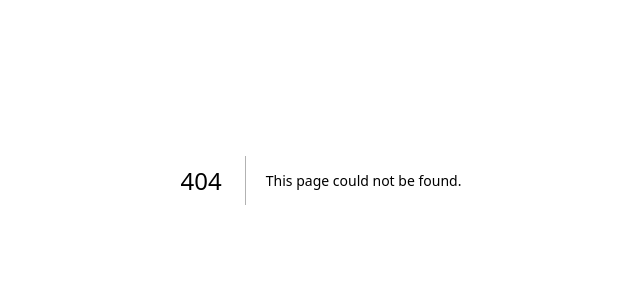
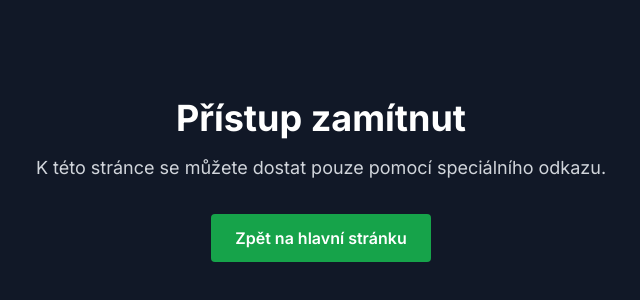
Before and after one commit to vooness/eduko1, a Next.js app: page /Pristup-odepren in a window 1280 px wide. Before the commit this address had no page. Shown: the part 220-520 px from the top of the page, without its empty margins (319-959 px from the left). Built offline with nearby package versions, Linux system fonts and the light colour scheme.

Commit message:
Implementace middleware pro tokenové zabezpečení a další opravy

```diff
--- /dev/null
+++ b/src/app/Pristup-odepren/page.tsx
@@ -0,0 +1,22 @@
+"use client";
+
+import { useRouter } from "next/navigation";
+
+export default function AccessDeniedPage() {
+  const router = useRouter();
+
+  return (
+    <div className="bg-gray-900 text-white min-h-screen flex flex-col items-center justify-center">
+      <h1 className="text-4xl font-bold mb-4">Přístup zamítnut</h1>
+      <p className="text-lg text-gray-300 mb-8">
+        K této stránce se můžete dostat pouze pomocí speciálního odkazu.
+      </p>
+      <button
+        onClick={() => router.push("/")}
+        className="px-6 py-3 bg-green-600 text-white font-semibold rounded hover:bg-green-700 transition-all"
+      >
+        Zpět na hlavní stránku
+      </button>
+    </div>
+  );
+}
```
Also changed, not shown: middleware.ts (+7 -19 lines).
